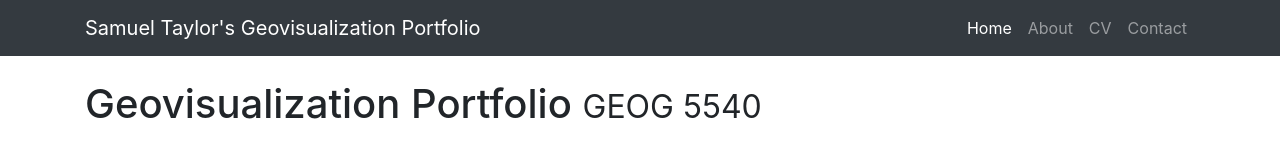
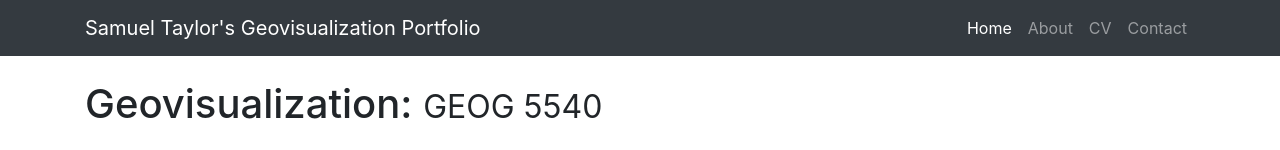
Before and after one commit to geog3540/skzebarth, a website: page index.html in a window 1280 px wide. Shown: the top 150 px of the page. Drawn offline with Linux system fonts and the light colour scheme.

Commit message:
just kidding final push

```diff
--- a/index.html
+++ b/index.html
@@ -23,14 +23,14 @@
     <!-- Navigation -->
     <nav class="navbar navbar-expand-lg navbar-dark bg-dark fixed-top">
       <div class="container">
-        <a class="navbar-brand" href="#">Samuel Taylor's Geovisualization Portfolio</a>
+        <a class="navbar-brand" href="index.html">Samuel Taylor's Geovisualization Portfolio</a>
         <button class="navbar-toggler" type="button" data-toggle="collapse" data-target="#navbarResponsive" aria-controls="navbarResponsive" aria-expanded="false" aria-label="Toggle navigation">
           <span class="navbar-toggler-icon"></span>
         </button>
         <div class="collapse navbar-collapse" id="navbarResponsive">
           <ul class="navbar-nav ml-auto">
             <li class="nav-item active">
-              <a class="nav-link" href="#">Home
+              <a class="nav-link" href="index.html">Home
                 <span class="sr-only">(current)</span>
               </a>
             </li>
@@ -52,7 +52,7 @@
     <div class="container">
 
       <!-- Page Heading -->
-      <h1 class="my-4">Geovisualization Portfolio
+      <h1 class="my-4">Geovisualization:
         <small>GEOG 5540</small>
       </h1>
 
```
Also changed, not shown: shortbio.html (line endings or trailing spaces).
